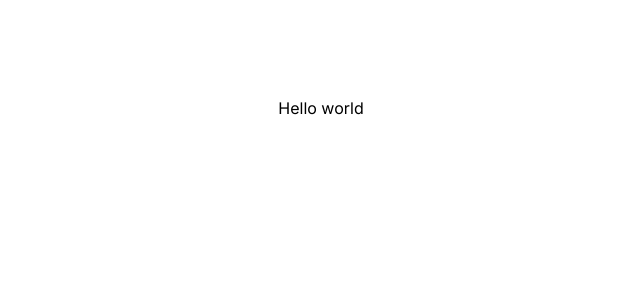
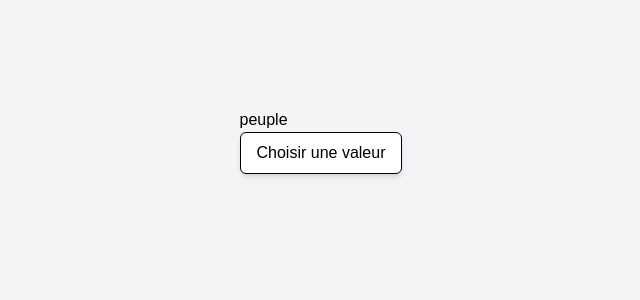
Before and after one commit to SebDelile/cdrf-confarena, a Next.js app: page / in a window 1280 px wide. Shown: the top 300 px of the page, without its empty margins (319-959 px from the left). Built offline with nearby package versions, Linux system fonts and the light colour scheme.

Commit message:
implement first select menu

```diff
--- /dev/null
+++ b/src/app/components/SelectMenu.tsx
@@ -0,0 +1,43 @@
+import { Listbox, Portal } from '@headlessui/react';
+
+type PropTypes = {
+  options: { name: string }[];
+  selectedValue: { name: string } | null;
+  onChange: (newValue: { name: string }) => void;
+  label: string;
+};
+
+export const SelectMenu = ({ options, selectedValue, onChange, label }: PropTypes) => {
+  return (
+    <Listbox by="name" value={selectedValue} onChange={onChange}>
+      {({ open }) => (
+        <div className="form-container relative py-3">
+          <Listbox.Label>{label}</Listbox.Label>
+          <Listbox.Button className="form-input">{selectedValue?.name ?? 'Choisir une valeur'}</Listbox.Button>
+          {open && (
+            <Portal>
+              <div className="z-50 absolute inset-0 flex justify-center items-center p-4 bg-gray-600 bg-opacity-60">
+                <div className="mx-32 w-full max-h-48 overflow-auto bg-white border border-black p-4">
+                  <Listbox.Options static className="w-full">
+                    {options.map((option) => (
+                      <Listbox.Option
+                        key={option.name}
+                        value={option}
+                        disabled={undefined}
+                        className={({ active, selected }) =>
+                          `cursor-pointer ${active ? 'bg-blue-400' : ''} ${selected && !active ? 'bg-blue-200' : ''}`
+                        }
+                      >
+                        {option.name}
+                      </Listbox.Option>
+                    ))}
+                  </Listbox.Options>
+                </div>
+              </div>
+            </Portal>
+          )}
+        </div>
+      )}
+    </Listbox>
+  );
+};
--- a/src/app/globals.css
+++ b/src/app/globals.css
@@ -4,4 +4,13 @@
 @tailwind utilities;
 
 body {
+  @apply font-body bg-gray-100;
 }
+
+.form-container {
+  @apply flex flex-col justify-start items-start;
+}
+
+.form-input {
+  @apply bg-white border border-black px-4 py-2 shadow-md rounded-md;
+}
--- a/src/app/layout.tsx
+++ b/src/app/layout.tsx
@@ -1,22 +1,15 @@
-import './globals.css'
-import type { Metadata } from 'next'
-import { Inter } from 'next/font/google'
-
-const inter = Inter({ subsets: ['latin'] })
+import './globals.css';
+import type { Metadata } from 'next';
 
 export const metadata: Metadata = {
   title: 'Create Next App',
   description: 'Generated by create next app',
-}
+};
 
-export default function RootLayout({
-  children,
-}: {
-  children: React.ReactNode
-}) {
+export default function RootLayout({ children }: { children: React.ReactNode }) {
   return (
     <html lang="en">
-      <body className={inter.className}>{children}</body>
+      <body>{children}</body>
     </html>
-  )
+  );
 }
--- a/src/app/page.tsx
+++ b/src/app/page.tsx
@@ -1,7 +1,19 @@
+'use client';
+import { useState } from 'react';
+
+import { FactionType, factions } from '@/constants/factions';
+import { SelectMenu } from './components/SelectMenu';
+
 export default function Home() {
+  const [selectedFaction, setSelectedFaction] = useState<FactionType | null>(null);
   return (
-    <main className="flex min-h-screen flex-col items-center justify-between p-24">
-      <div>Hello world</div>
+    <main className="flex min-h-screen flex-col items-center p-24">
+      <SelectMenu
+        label="peuple"
+        options={factions}
+        selectedValue={selectedFaction}
+        onChange={(newValue) => setSelectedFaction(newValue as FactionType)}
+      />
     </main>
   );
 }
--- a/src/constants/factions.ts
+++ b/src/constants/factions.ts
@@ -7,7 +7,7 @@ const { lumiere, tenebres, air, eau, feu, terre } = GEMMES;
 
 export type profileModifType = {
   classe: CLASSES;
-  caracs: [CARACS, number][];
+  caracModifs: [CARACS, number][];
   capacities: string[];
   cost: number;
 };
@@ -20,9 +20,9 @@ export type FactionType = {
   litany: string;
   profileModifs: profileModifType[];
   options: [string, number][];
-}[];
+};
 
-export const factions: FactionType = [
+export const factions: FactionType[] = [
   {
     name: 'Alchimiste de Dirz',
     alliance: meandresTenebres,
@@ -30,7 +30,7 @@ export const factions: FactionType = [
     baseElements: [tenebres],
     forbidenElements: [air, lumiere],
     litany: 'Arh-Tolth',
-    profileModifs: [{ classe: all, caracs: [], capacities: ['Mutagène/2'], cost: 6 }],
+    profileModifs: [{ classe: all, caracModifs: [], capacities: ['Mutagène/2'], cost: 6 }],
     options: [],
   },
   {
@@ -43,7 +43,7 @@ export const factions: FactionType = [
     profileModifs: [
       {
         classe: all,
-        caracs: [
+        caracModifs: [
           [MOU, 2.5],
           [INI, 1],
           [PEU, 2],
@@ -51,8 +51,8 @@ export const factions: FactionType = [
         capacities: ['Conscience', 'Toxique/3', 'Grande taille'],
         cost: 20,
       },
-      { classe: shooter, caracs: [[TIR, 1]], capacities: [], cost: 4 },
-      { classe: magician, caracs: [[POU, 1]], capacities: [], cost: 7 },
+      { classe: shooter, caracModifs: [[TIR, 1]], capacities: [], cost: 4 },
+      { classe: magician, caracModifs: [[POU, 1]], capacities: [], cost: 7 },
     ],
     options: [],
   },
@@ -66,7 +66,7 @@ export const factions: FactionType = [
     profileModifs: [
       {
         classe: all,
-        caracs: [[DIS, -1]],
+        caracModifs: [[DIS, -1]],
         capacities: ['Toxique/0', 'Possédé'],
         cost: 6,
       },
@@ -83,7 +83,7 @@ export const factions: FactionType = [
     profileModifs: [
       {
         classe: all,
-        caracs: [],
+        caracModifs: [],
         capacities: [],
         cost: 0,
       },
@@ -100,7 +100,7 @@ export const factions: FactionType = [
     profileModifs: [
       {
         classe: all,
-        caracs: [
+        caracModifs: [
           [MOU, 5],
           [RES, 1],
           [PEU, 2],
@@ -125,7 +125,7 @@ export const factions: FactionType = [
     profileModifs: [
       {
         classe: all,
-        caracs: [
+        caracModifs: [
           [MOU, 2.5],
           [DIS, -2],
         ],
@@ -148,7 +148,7 @@ export const factions: FactionType = [
     profileModifs: [
       {
         classe: all,
-        caracs: [
+        caracModifs: [
           [MOU, 2.5],
           [COU, 1],
           [DIS, 1],
@@ -156,7 +156,7 @@ export const factions: FactionType = [
         capacities: ['Concentration/2 (INI/ATT/DEF/COU)'],
         cost: 10,
       },
-      { classe: shooter, caracs: [[TIR, 1]], capacities: [], cost: 4 },
+      { classe: shooter, caracModifs: [[TIR, 1]], capacities: [], cost: 4 },
     ],
     options: [
       ['Arme Héliante', 1],
@@ -175,14 +175,14 @@ export const factions: FactionType = [
     profileModifs: [
       {
         classe: all,
-        caracs: [
+        caracModifs: [
           [MOU, 2.5],
           [DIS, -2],
         ],
         capacities: ['Régénération/5'],
         cost: 4,
       },
-      { classe: shooter, caracs: [[TIR, 1]], capacities: [], cost: 4 },
+      { classe: shooter, caracModifs: [[TIR, 1]], capacities: [], cost: 4 },
     ],
     options: [
       ['Arme Symbiotique', 1],
@@ -200,7 +200,7 @@ export const factions: FactionType = [
     profileModifs: [
       {
         classe: all,
-        caracs: [
+        caracModifs: [
           [INI, 1],
           [FOR, -1],
           [RES, -1],
@@ -209,8 +209,8 @@ export const factions: FactionType = [
         capacities: ['Instinct de survie/6', 'Petite taille'],
         cost: -1,
       },
-      { classe: magician, caracs: [[POU, 1]], capacities: [], cost: 5 },
-      { classe: priest, caracs: [[FOI, 1]], capacities: [], cost: 5 },
+      { classe: magician, caracModifs: [[POU, 1]], capacities: [], cost: 5 },
+      { classe: priest, caracModifs: [[FOI, 1]], capacities: [], cost: 5 },
     ],
     options: [
       ['Carburateur', 0],
@@ -228,7 +228,7 @@ export const factions: FactionType = [
     profileModifs: [
       {
         classe: all,
-        caracs: [
+        caracModifs: [
           [FOR, -1],
           [RES, 1],
           [DIS, 2],
@@ -238,7 +238,7 @@ export const factions: FactionType = [
       },
       {
         classe: priest,
-        caracs: [[FOI, 1]],
+        caracModifs: [[FOI, 1]],
         capacities: ['Illuminé'],
         cost: 6,
       },
@@ -258,13 +258,13 @@ export const factions: FactionType = [
     profileModifs: [
       {
         classe: all,
-        caracs: [[DIS, -1]],
+        caracModifs: [[DIS, -1]],
         capacities: ['Acharné'],
         cost: 4,
       },
       {
         classe: priest,
-        caracs: [[FOI, 1]],
+        caracModifs: [[FOI, 1]],
         capacities: ['Illuminé'],
         cost: 5,
       },
@@ -281,7 +281,7 @@ export const factions: FactionType = [
     profileModifs: [
       {
         classe: all,
-        caracs: [
+        caracModifs: [
           [MOU, 2.5],
           [FOR, 1],
           [PEU, 2],
@@ -307,7 +307,7 @@ export const factions: FactionType = [
     profileModifs: [
       {
         classe: all,
-        caracs: [
+        caracModifs: [
           [INI, 1],
           [RES, -1],
           [DIS, -1],
@@ -328,13 +328,13 @@ export const factions: FactionType = [
     profileModifs: [
       {
         classe: all,
-        caracs: [[COU, 1]],
+        caracModifs: [[COU, 1]],
         capacities: ['Bravoure'],
         cost: 3,
       },
       {
         classe: magician,
-        caracs: [[POU, 2]],
+        caracModifs: [[POU, 2]],
         capacities: [],
         cost: 13,
       },
@@ -351,7 +351,7 @@ export const factions: FactionType = [
     profileModifs: [
       {
         classe: all,
-        caracs: [
+        caracModifs: [
           [MOU, -2.5],
           [INI, -1],
           [PEU, 3],
@@ -362,7 +362,7 @@ export const factions: FactionType = [
       },
       {
         classe: magician,
-        caracs: [[POU, 1]],
+        caracModifs: [[POU, 1]],
         capacities: ['Invocateur/2'],
         cost: 7,
       },
@@ -383,13 +383,13 @@ export const factions: FactionType = [
     profileModifs: [
       {
         classe: all,
-        caracs: [[PEU, 1]],
+        caracModifs: [[PEU, 1]],
         capacities: ['Résolution/1'],
         cost: 4,
       },
       {
         classe: magician,
-        caracs: [[POU, 1]],
+        caracModifs: [[POU, 1]],
         capacities: ['Invocateur/2'],
         cost: 7,
       },
@@ -410,7 +410,7 @@ export const factions: FactionType = [
     profileModifs: [
       {
         classe: all,
-        caracs: [
+        caracModifs: [
           [MOU, -2.5],
           [PEU, 1],
         ],
@@ -419,7 +419,7 @@ export const factions: FactionType = [
       },
       {
         classe: priest,
-        caracs: [[FOI, 1]],
+        caracModifs: [[FOI, 1]],
         capacities: ['Invocateur/2'],
         cost: 7,
       },
@@ -436,7 +436,7 @@ export const factions: FactionType = [
     profileModifs: [
       {
         classe: all,
-        caracs: [
+        caracModifs: [
           [MOU, -2.5],
           [INI, -2],
           [DIS, 2],
@@ -461,7 +461,7 @@ export const factions: FactionType = [
     profileModifs: [
       {
         classe: all,
-        caracs: [[FOR, 1]],
+        caracModifs: [[FOR, 1]],
         capacities: ['Brute épaisse'],
         cost: 4,
       },
@@ -482,7 +482,7 @@ export const factions: FactionType = [
     profileModifs: [
       {
         classe: all,
-        caracs: [[FOR, 1]],
+        caracModifs: [[FOR, 1]],
         capacities: ['Brute épaisse', 'Endurance'],
         cost: 6,
       },
@@ -499,7 +499,7 @@ export const factions: FactionType = [
     profileModifs: [
       {
         classe: all,
-        caracs: [
+        caracModifs: [
           [MOU, 5],
           [FOR, 2],
           [RES, -1],
--- a/tailwind.config.ts
+++ b/tailwind.config.ts
@@ -14,15 +14,16 @@ const config: Config = {
       xs: '540px',
       ...defaultTheme.screens,
     },
+    fontFamily: {
+      body: ['DM sans', 'sans-serif'],
+    },
+
     extend: {
       colors: {
         primary: '#911a11',
         'primary-contrast': '#EED',
         background: '#ccc',
       },
-      fontFamily: {
-        body: ['DM sans', 'sans-serif'],
-      },
     },
   },
   plugins: [],
```
Also changed, not shown: src/constants/equipments/index.ts (+0 -11 lines).
